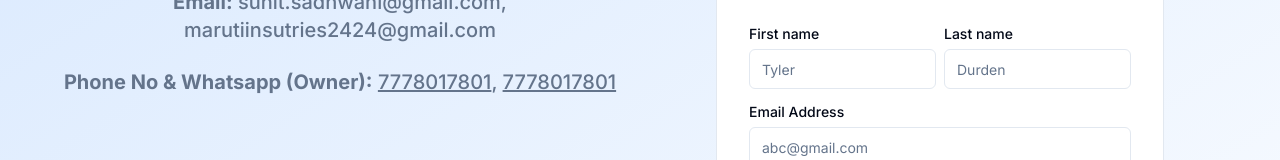
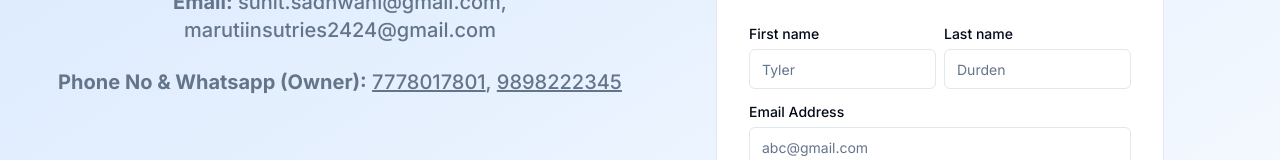
Before and after one commit to darshit890/crosscables, a Next.js app: page /contactUs in a window 1280 px wide. Shown: the part 534-694 px from the top of the page. Built offline with nearby package versions, Linux system fonts and the light colour scheme.

Commit message:
modified:   app/contactUs/page.tsx

```diff
--- a/app/contactUs/page.tsx
+++ b/app/contactUs/page.tsx
@@ -41,7 +41,7 @@ const Offers = () => {
                 transition={{ duration: 0.5, delay: 0.4, ease: "easeInOut" }}
               >
                 <span className="font-bold">Phone No & Whatsapp (Owner):</span>{" "}
-                <Link href={"https://wa.me/7778017801"} className="underline">7778017801</Link>, <Link href={"https://wa.me/9898222345"} className="underline">7778017801</Link>
+                <Link href={"https://wa.me/7778017801"} className="underline">7778017801</Link>, <Link href={"https://wa.me/9898222345"} className="underline">9898222345</Link>
               </motion.p>
             </div>
             <div className="flex flex-col justify-center">
```
